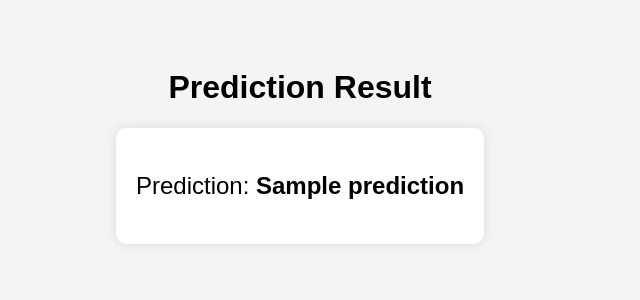
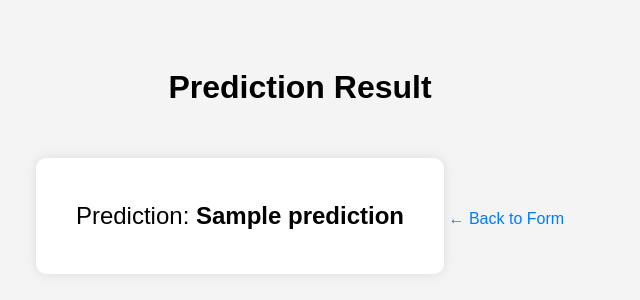
Before and after one commit to J-Nobull/Noble_ANA-680_FINAL, a Flask app: template templates/result.html in a window 1280 px wide. Shown: the top 300 px of the page, without its empty margins (340-980 px from the left). Run offline with Flask 3, Linux system fonts and the light colour scheme; the template is opened without the code that fills it: most values are stand-ins (such as "Sample title", 1, 10 or a date in 2020); parts of the project's set-up code (start-up, migrations or seed data) failed here and were passed over.

Commit message:
Update result.html

```diff
--- a/templates/result.html
+++ b/templates/result.html
@@ -2,6 +2,7 @@
 <html lang="en">
 <head>
     <meta charset="UTF-8">
+    <meta name="viewport" content="width=device-width, initial-scale=1.0">
     <title>Prediction Result</title>
     <style>
         body {
@@ -12,11 +13,22 @@
         }
         .result {
             font-size: 1.5em;
-            padding: 20px;
+            padding: 20px 40px;
             background: white;
             display: inline-block;
             border-radius: 10px;
             box-shadow: 0px 0px 12px rgba(0,0,0,0.1);
+            margin-top: 30px;
+        }
+        .back-link {
+            display: inline-block;
+            margin-top: 20px;
+            text-decoration: none;
+            color: #007BFF;
+            font-size: 1em;
+        }
+        .back-link:hover {
+            text-decoration: underline;
         }
     </style>
 </head>
@@ -25,5 +37,6 @@
     <div class="result">
         <p>Prediction: <strong>{{ prediction }}</strong></p>
     </div>
+    <a class="back-link" href="/">← Back to Form</a>
 </body>
 </html>
```
